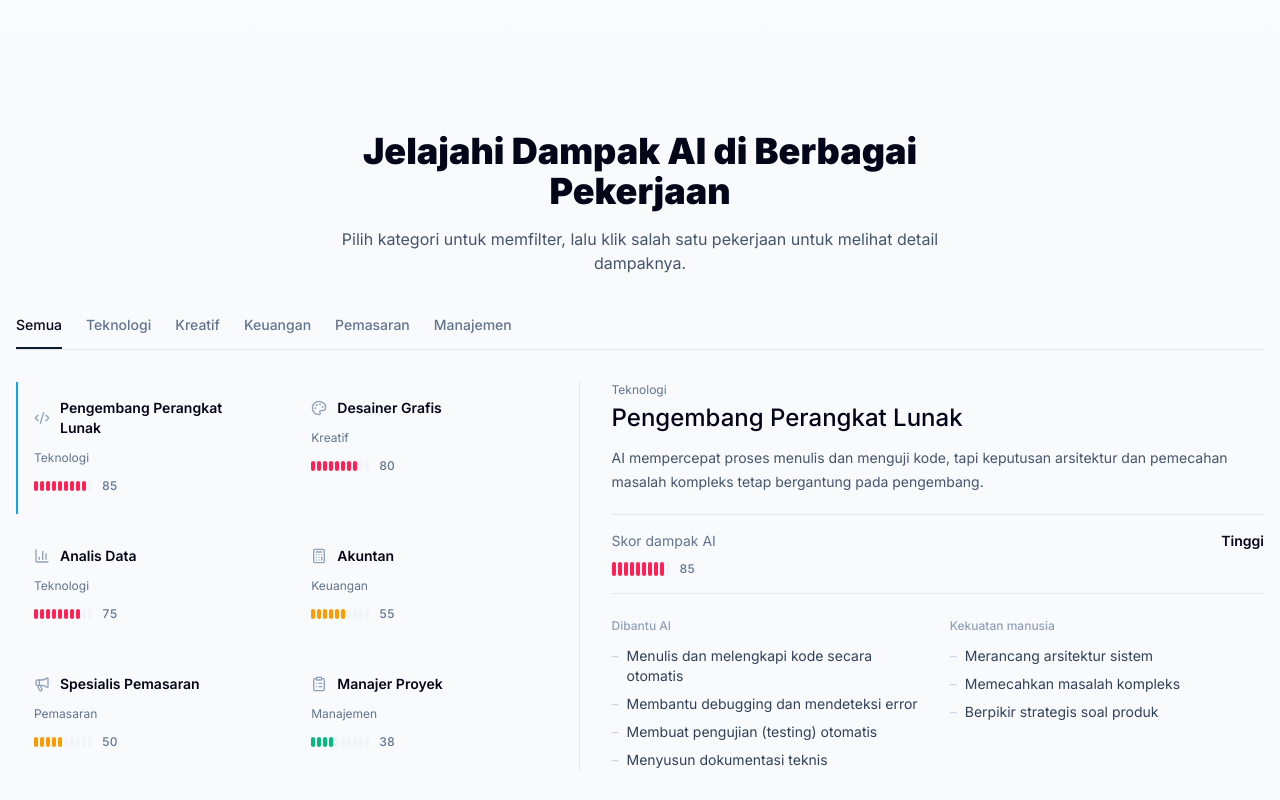
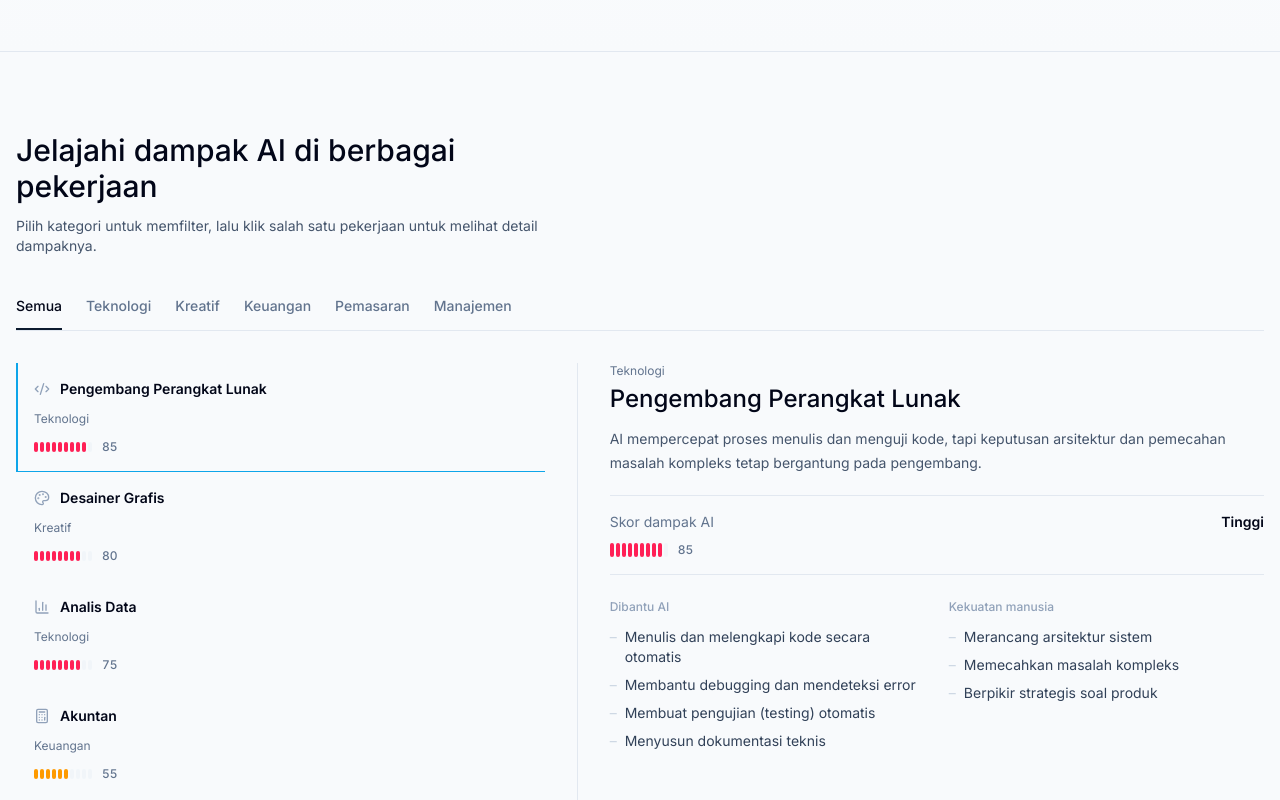
Before and after one commit to kevinazzaky/ai-job, a Next.js app: page / in a window 1280 px wide. Shown: the part 1140-1940 px from the top of the page. Built offline with nearby package versions, Linux system fonts and the light colour scheme.

Commit message:
style: simplify job explorer heading and remove decorative eyebrow

```diff
--- a/src/components/jobs/JobExplorer.tsx
+++ b/src/components/jobs/JobExplorer.tsx
@@ -28,14 +28,15 @@ export default function JobExplorer() {
   }
 
   return (
-    <section id="jobs" className="container mx-auto px-4 py-20">
-      <div className="mx-auto mb-10 max-w-2xl text-center">
-        <h2 className="text-3xl font-black text-slate-950 md:text-4xl">
-          Jelajahi Dampak AI di Berbagai Pekerjaan
+    <section id="jobs" className="border-t border-slate-200 py-20">
+      <div className="container mx-auto px-4">
+        <div className="mb-10 max-w-xl">
+          <h2 className="font-display text-3xl font-medium text-slate-950">
+            Jelajahi dampak AI di berbagai pekerjaan
           </h2>
-        <p className="mt-4 text-slate-600">
-          Pilih kategori untuk memfilter, lalu klik salah satu pekerjaan untuk
-          melihat detail dampaknya.
+          <p className="mt-3 text-sm text-slate-600">
+            Pilih kategori untuk memfilter, lalu klik salah satu pekerjaan
+            untuk melihat detail dampaknya.
           </p>
         </div>
 
@@ -45,8 +46,8 @@ export default function JobExplorer() {
           onChange={handleFilterChange}
         />
 
-      <div className="grid gap-6 lg:grid-cols-[1.1fr_1.4fr]">
-        <div className="grid gap-4 sm:grid-cols-2">
+        <div className="grid gap-8 lg:grid-cols-[1fr_1.3fr]">
+          <div className="divide-y divide-slate-100">
             {filteredJobs.map((job) => (
               <JobCard
                 key={job.id}
@@ -59,6 +60,7 @@ export default function JobExplorer() {
 
           <JobDetail job={selectedJob} />
         </div>
+      </div>
     </section>
   );
 }
```
Lines whose indentation alone changed are shown as unchanged.
